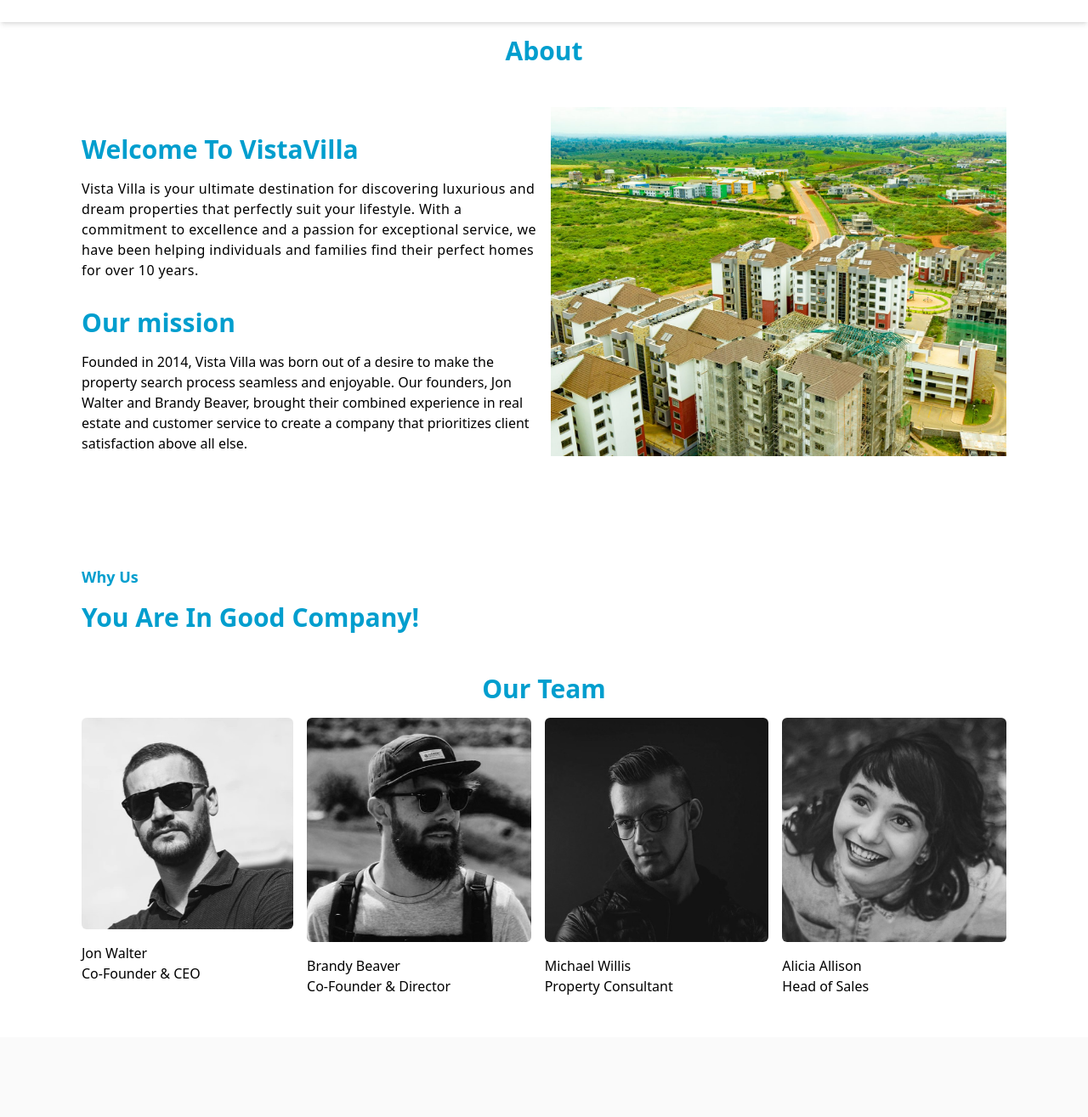
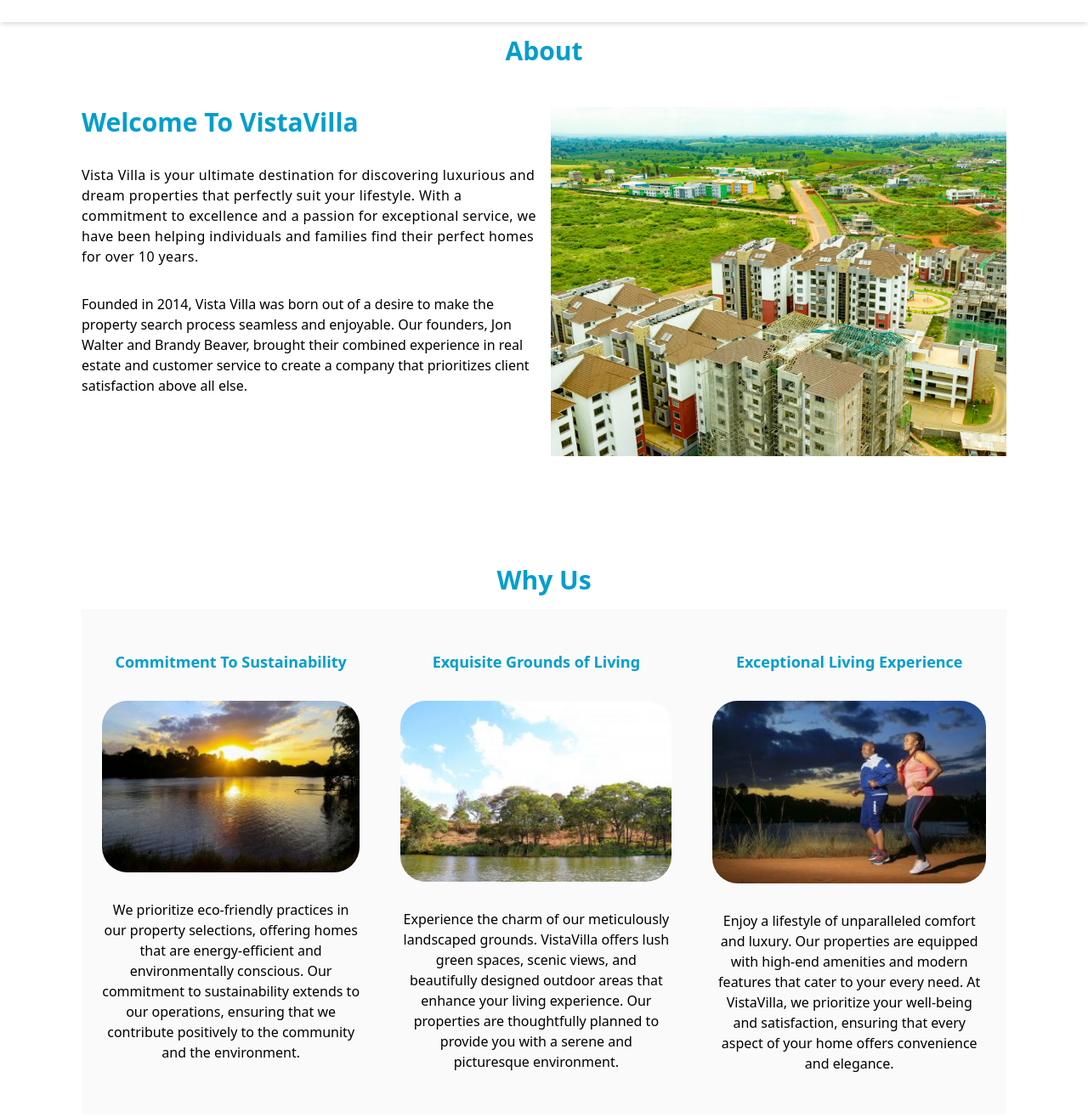
Before and after one commit to Aliennori/vistavilla, a website: page public/about.html in a window 1280 px wide. Shown: the part 64-1379 px from the top of the page at 85% size. Drawn offline with Linux system fonts and the light colour scheme.

Commit message:
another commit

```diff
--- a/public/about.html
+++ b/public/about.html
@@ -44,15 +44,14 @@
         <section class="welcome container mb-24" >
             <div class="flexItem">
                 <div class="left md:w-1/2 md:mr-4">
-                    <div class=" mb-8 mt-8">
+                    <div class=" mb-8">
                       <h2>Welcome To VistaVilla</h2>
-                      <p class="tracking-wide">Vista Villa is your ultimate destination for discovering luxurious and dream properties that perfectly suit your lifestyle. With a commitment to excellence and a passion for exceptional service, we have been helping individuals and families find their perfect homes for over 10 years.</p>
+                      <p class="tracking-wide mt-8">Vista Villa is your ultimate destination for discovering luxurious and dream properties that perfectly suit your lifestyle. With a commitment to excellence and a passion for exceptional service, we have been helping individuals and families find their perfect homes for over 10 years.</p>
+                      <div class="mt-8">
+                        <p>Founded in 2014, Vista Villa was born out of a desire to make the property search process seamless and enjoyable. Our founders, Jon Walter and Brandy Beaver, brought their combined experience in real estate and customer service to create a company that prioritizes client satisfaction above all else.</p>
+                    </div>
                     </div>
 
-                    <div class="">
-                        <h2>Our mission</h2>
-                        <p>Founded in 2014, Vista Villa was born out of a desire to make the property search process seamless and enjoyable. Our founders, Jon Walter and Brandy Beaver, brought their combined experience in real estate and customer service to create a company that prioritizes client satisfaction above all else.</p>
-                    </div>
                 </div>
                 <div class="right md:w-1/2">
                     <img src="images/area.jpg" alt="" class=" object-cover">
@@ -61,15 +60,34 @@
         </section>
         <section class="mission container mb-24">
 
-            <div class="flexItem mt-24">
+            <div class=" mt-24">
+
                 <div>
-                    <h4>Why Us</h4>
-                    <h2> You Are In Good Company!</h2>
-                    <div>
 
+                    <h2 class="text-center">Why Us</h2>
+                    <div class="flexItem gap-2">
+                        <div class="md:w-1/4 text-center px-6 py-4 bg-accent-four">
+                           <h4 class="mt-8">Commitment To Sustainability</h4>
+                           <img src="images/why-1.jpg" alt="" class="w-full rounded-[30px] mt-8">
+                           <p class=" mt-8 mb-8">We prioritize eco-friendly practices in our property selections, offering homes that are energy-efficient and environmentally conscious.
+                            Our commitment to sustainability extends to our operations, ensuring that we contribute positively to the community and the environment.</p>
+
+                        </div>
+                        <div class="md:w-1/4 text-center px-6 py-4 bg-accent-four">
+                            <h4 class="mt-8">Exquisite Grounds of Living</h4>
+                            <img src="images/why-2.jpg" alt="" class="w-full rounded-[30px] mt-8">
+                            <p class=" mt-8 mb-8">Experience the charm of our meticulously landscaped grounds. VistaVilla offers lush green spaces, scenic views, and beautifully designed outdoor areas that enhance your living experience. Our properties are thoughtfully planned to provide you with a serene and picturesque environment.</p>
+
+                         </div>
+                         <div class="md:w-1/4 text-center px-6 py-4 bg-accent-four">
+                            <h4 class="mt-8">Exceptional Living Experience</h4>
+                            <img src="images/why-3.jpg" alt="" class="w-full rounded-[30px] mt-8">
+                            <p class=" mt-8 mb-8">Enjoy a lifestyle of unparalleled comfort and luxury. Our properties are equipped with high-end amenities and modern features that cater to your every need. At VistaVilla, we prioritize your well-being and satisfaction, ensuring that every aspect of your home offers convenience and elegance.</p>
+
+                         </div>
                     </div>
                 </div>
-                <div></div>
+
             </div>
         </section>
         <section class="team container" >
--- a/tailwind.config.js
+++ b/tailwind.config.js
@@ -12,7 +12,7 @@ module.exports = {
           two: 'rgb(0,158,206)',
           three: '#f8f9fa',
           four: 'rgb(250,250,250)',
-
+          five: 'rgba(70,70,70,0.9)',
         }
     },
     backgroundImage: {
```
